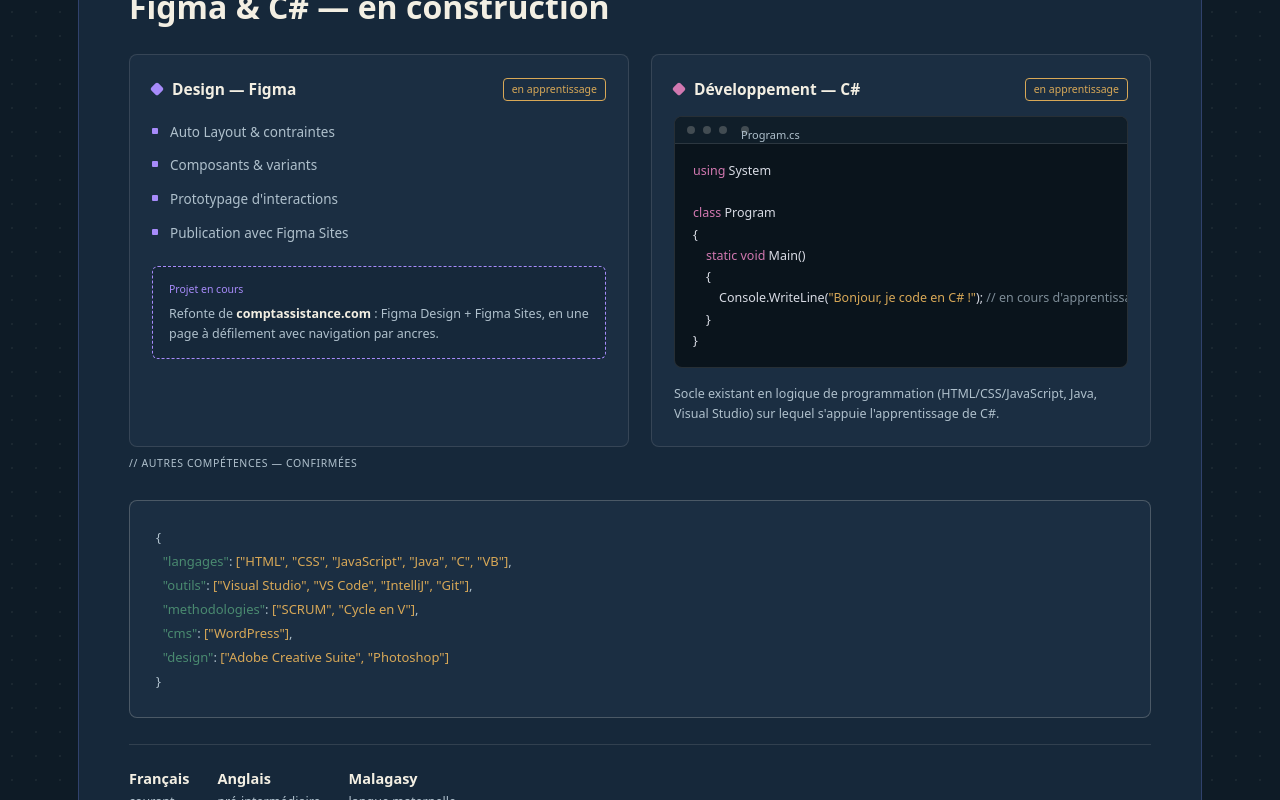
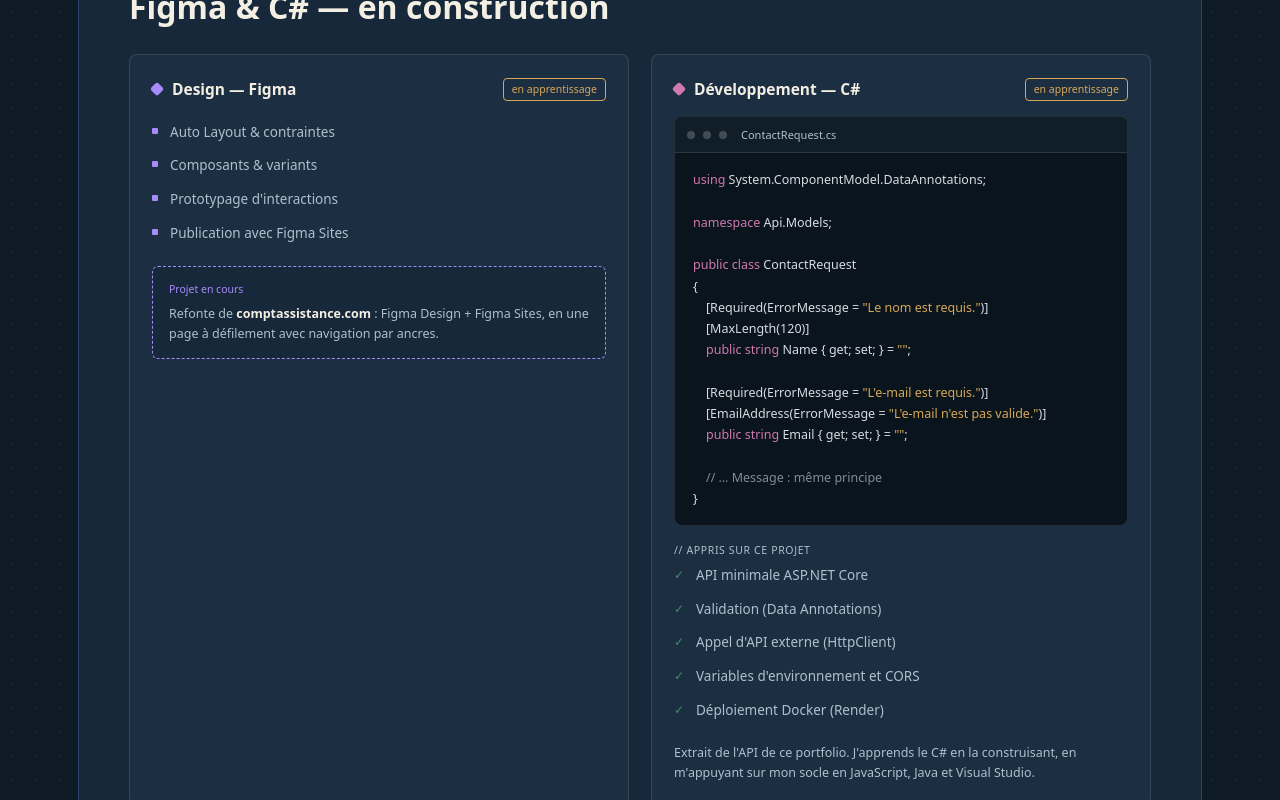
Before and after one commit to TsimaAndriam/tsima-portfolio1, a Next.js app in the folder web/: page / in a window 1280 px wide. Shown: the part 1560-2360 px from the top of the page. Built offline with nearby package versions, Linux system fonts and the light colour scheme.

Commit message:
Remplace le Hello World par ContactRequest.cs et une liste d'apprentissage

```diff
--- a/web/src/app/globals.css
+++ b/web/src/app/globals.css
@@ -568,3 +568,27 @@ footer { padding: 32px 0 56px; }
 }
 
 /* Fin nouveau thumb css */
+
+
+/* Amélioration code pour terminal dans Compétences */
+
+.skill-panel.cs .learn-list li { padding-left: 22px; }
+.skill-panel.cs .learn-list li::before {
+  content: "✓";
+  top: 6px;
+  width: auto;
+  height: auto;
+  background: none;
+  color: var(--jade);
+  font-family: var(--font-mono);
+  font-size: 12px;
+}
+
+.code-win-bar .fname {
+  width: auto;
+  height: auto;
+  background: none;
+  border-radius: 0;
+}
+
+/* Fin code pour terminal dans Compétences */
--- a/web/src/components/Skills.tsx
+++ b/web/src/components/Skills.tsx
@@ -48,27 +48,34 @@ export default function Skills() {
                   <span />
                   <span />
                   <span />
-                  <span className="fname">Program.cs</span>
+                  <span className="fname">ContactRequest.cs</span>
                 </div>
                 <pre>
-                  <span className="cs-kw">using</span> System{"\n\n"}
-                  <span className="cs-kw">class</span> Program{"\n"}
-                  {"{\n"}
-                  {"    "}
-                  <span className="cs-kw">static void</span> Main(){"\n"}
-                  {"    {\n"}
-                  {"        "}Console.WriteLine(
-                  <span className="cs-str">
-                    &quot;Bonjour, je code en C# !&quot;
-                  </span>
-                  ); <span className="cs-cm">{"// en cours d'apprentissage"}</span>
-                  {"\n    }\n}"}
+                  <span className="cs-kw">using</span>{" System.ComponentModel.DataAnnotations;\n\n"}
+                  <span className="cs-kw">namespace</span>{" Api.Models;\n\n"}
+                  <span className="cs-kw">public class</span>{" ContactRequest\n{\n"}
+                    {"    [Required(ErrorMessage = "}<span className="cs-str">{'"Le nom est requis."'}</span>{")]\n"}
+                    {"    [MaxLength(120)]\n"}
+                    {"    "}<span className="cs-kw">public string</span>{" Name { get; set; } = "}<span className="cs-str">{'""'}</span>{";\n\n"}
+                    {"    [Required(ErrorMessage = "}<span className="cs-str">{'"L\'e-mail est requis."'}</span>{")]\n"}
+                    {"    [EmailAddress(ErrorMessage = "}<span className="cs-str">{'"L\'e-mail n\'est pas valide."'}</span>{")]\n"}
+                    {"    "}<span className="cs-kw">public string</span>{" Email { get; set; } = "}<span className="cs-str">{'""'}</span>{";\n\n"}
+                    {"    "}<span className="cs-cm">{"// … Message : même principe"}</span>{"\n}"}
                 </pre>
               </div>
+
+              <p className="core-label">{"// appris sur ce projet"}</p>
+                <ul className="learn-list">
+                  <li>API minimale ASP.NET Core</li>
+                  <li>Validation (Data Annotations)</li>
+                  <li>Appel d&apos;API externe (HttpClient)</li>
+                  <li>Variables d&apos;environnement et CORS</li>
+                  <li>Déploiement Docker (Render)</li>
+                </ul>
               <p className="note">
-                Socle existant en logique de programmation
-                (HTML/CSS/JavaScript, Java, Visual Studio) sur lequel
-                s&apos;appuie l&apos;apprentissage de C#.
+                Extrait de l&apos;API de ce portfolio. J&apos;apprends le C# en la
+                construisant, en m&apos;appuyant sur mon socle en JavaScript, Java et
+                Visual Studio.
               </p>
             </div>
           </div>
```
